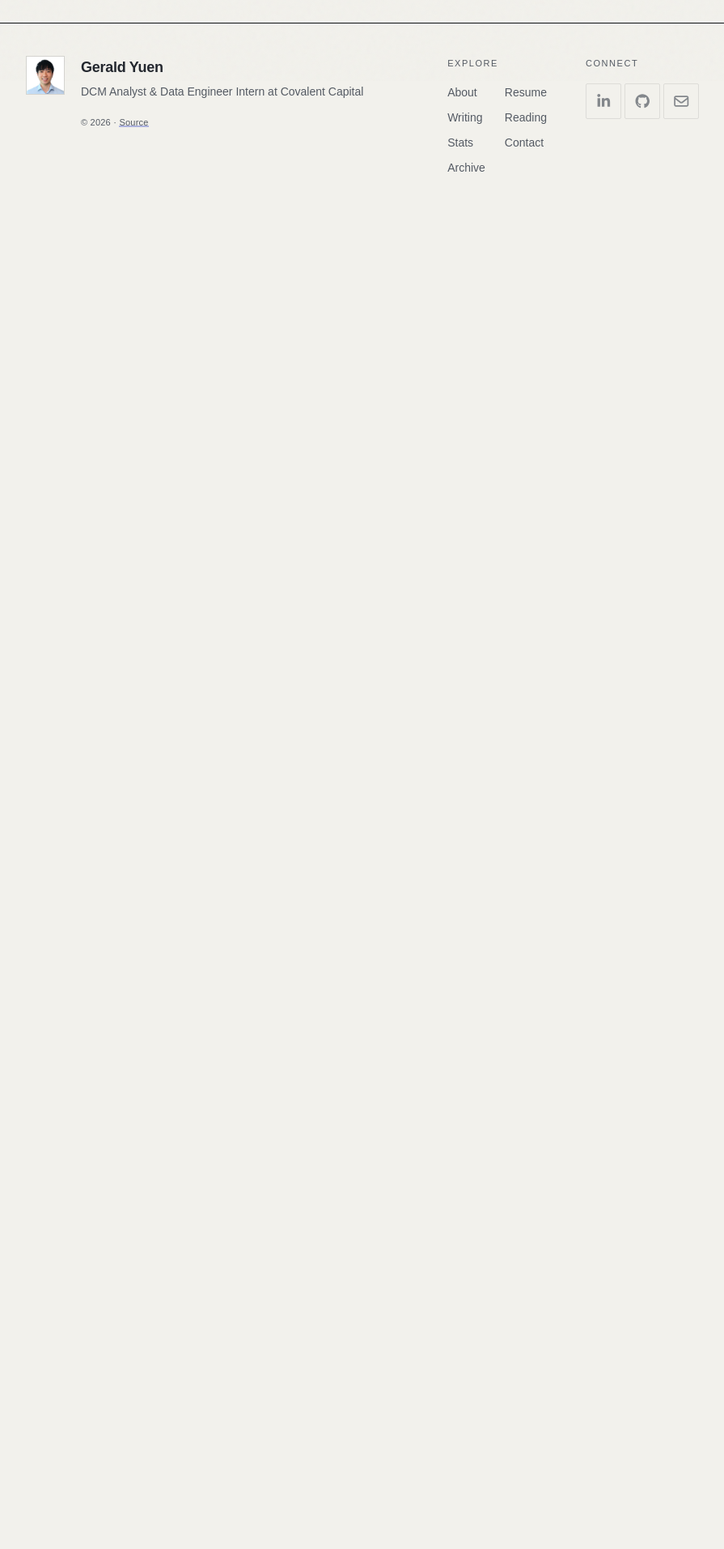
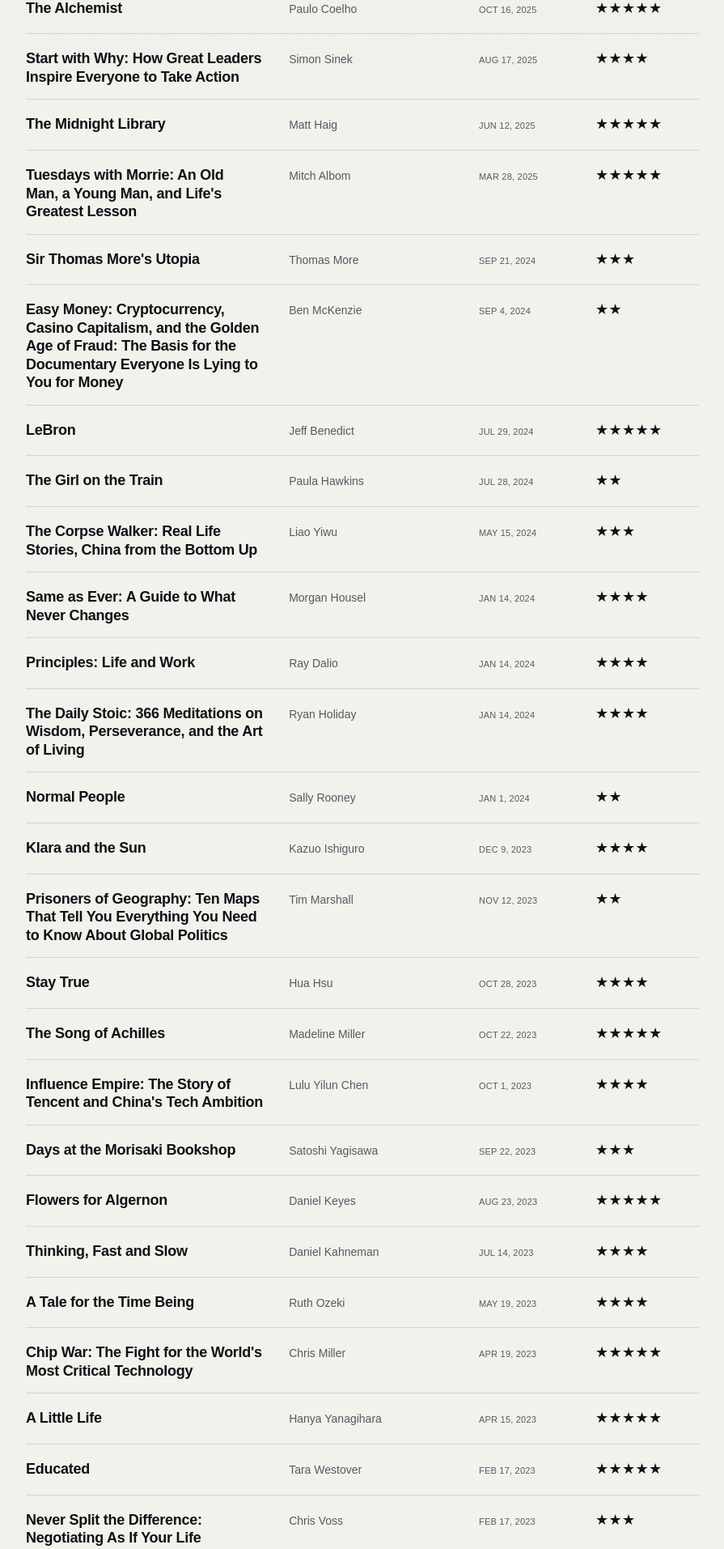
Before and after one commit to Spazzero/Spazzero.github.io, a Next.js app: page /reading in a window 1280 px wide. Shown: the part 700-2613 px from the top of the page at 81% size, without its empty margins (192-1087 px from the left). Before the commit the page ends 951 px from the top, so only its background shows below. Built offline with nearby package versions, Linux system fonts and the light colour scheme; no server answers; a web font is replaced by a local one.

Commit message:
Updated books in "Reading"

```diff
--- a/src/data/reading.ts
+++ b/src/data/reading.ts
@@ -53,6 +53,293 @@
     finished: '2022-01-04',
     rating: 4,
   },
+  {
+    title:
+      'Rich Dad Poor Dad: What the Rich Teach Their Kids About Money—That the Poor and Middle Class Do Not!',
+    author: 'Robert T. Kiyosaki',
+    finished: '2022-01-04',
+    rating: 4,
+  },
+  {
+    title: '12 Rules for Life: An Antidote to Chaos',
+    author: 'Jordan B. Peterson',
+    finished: '2022-01-04',
+    rating: 4,
+  },
+  {
+    title:
+      'The Psychology of Money: Timeless Lessons on Wealth, Greed, and Happiness',
+    author: 'Morgan Housel',
+    finished: '2022-01-04',
+    rating: 5,
+  },
+  {
+    title: 'The Almanack of Naval Ravikant: A Guide to Wealth and Happiness',
+    author: 'Eric Jorgenson',
+    finished: '2022-01-04',
+    rating: 5,
+  },
+  {
+    title: 'Kim Jiyoung, Born 1982',
+    author: 'Cho Nam-Joo',
+    finished: '2022-06-17',
+    rating: 5,
+  },
+  {
+    title: 'The Mountain Is You: Transforming Self-Sabotage Into Self-Mastery',
+    author: 'Brianna Wiest',
+    finished: '2022-03-07',
+    rating: 5,
+  },
+  {
+    title: 'How to Win Friends & Influence People',
+    author: 'Dale Carnegie',
+    finished: '2022-12-21',
+    rating: 4,
+  },
+  {
+    title:
+      'Make Your Bed: Little Things That Can Change Your Life...And Maybe the World',
+    author: 'William H. McRaven',
+    finished: '2022-12-11',
+    rating: 5,
+  },
+  {
+    title: "Can't Hurt Me: Master Your Mind and Defy the Odds",
+    author: 'David Goggins',
+    finished: '2022-12-11',
+    rating: 5,
+  },
+  {
+    title: 'The Old Man of the Moon',
+    author: 'Shen Fu',
+    finished: '2022-08-17',
+    rating: 4,
+  },
+  {
+    title: 'The Winter War',
+    author: 'Philip Teir',
+    finished: '2022-08-17',
+    rating: 4,
+  },
+  {
+    title: 'Educated',
+    author: 'Tara Westover',
+    finished: '2023-02-17',
+    rating: 5,
+  },
+  {
+    title:
+      'Never Split the Difference: Negotiating As If Your Life Depended On It',
+    author: 'Chris Voss',
+    finished: '2023-02-17',
+    rating: 3,
+  },
+  {
+    title:
+      'Bitcoin Billionaires: A True Story of Genius, Betrayal, and Redemption',
+    author: 'Ben Mezrich',
+    finished: '2023-01-23',
+    rating: 4,
+  },
+  {
+    title:
+      "Insane Mode: How Elon Musk's Tesla Sparked an Electric Revolution to End the Age of Oil",
+    author: 'Hamish McKenzie',
+    finished: '2022-12-28',
+    rating: 4,
+  },
+  {
+    title: 'How To Sell Your Way Through Life',
+    author: 'Napoleon Hill',
+    finished: '2022-12-23',
+    rating: 4,
+  },
+  {
+    title: 'Flowers for Algernon',
+    author: 'Daniel Keyes',
+    finished: '2023-08-23',
+    rating: 5,
+  },
+  {
+    title: 'Thinking, Fast and Slow',
+    author: 'Daniel Kahneman',
+    finished: '2023-07-14',
+    rating: 4,
+  },
+  {
+    title: 'A Tale for the Time Being',
+    author: 'Ruth Ozeki',
+    finished: '2023-05-19',
+    rating: 4,
+  },
+  {
+    title: "Chip War: The Fight for the World's Most Critical Technology",
+    author: 'Chris Miller',
+    finished: '2023-04-19',
+    rating: 5,
+  },
+  {
+    title: 'A Little Life',
+    author: 'Hanya Yanagihara',
+    finished: '2023-04-15',
+    rating: 5,
+  },
+  {
+    title:
+      'Prisoners of Geography: Ten Maps That Tell You Everything You Need to Know About Global Politics',
+    author: 'Tim Marshall',
+    finished: '2023-11-12',
+    rating: 2,
+  },
+  {
+    title: 'Stay True',
+    author: 'Hua Hsu',
+    finished: '2023-10-28',
+    rating: 4,
+  },
+  {
+    title: 'The Song of Achilles',
+    author: 'Madeline Miller',
+    finished: '2023-10-22',
+    rating: 5,
+  },
+  {
+    title: "Influence Empire: The Story of Tencent and China's Tech Ambition",
+    author: 'Lulu Yilun Chen',
+    finished: '2023-10-01',
+    rating: 4,
+  },
+  {
+    title: 'Days at the Morisaki Bookshop',
+    author: 'Satoshi Yagisawa',
+    finished: '2023-09-22',
+    rating: 3,
+  },
+  {
+    title: 'The Corpse Walker: Real Life Stories, China from the Bottom Up',
+    author: 'Liao Yiwu',
+    finished: '2024-05-15',
+    rating: 3,
+  },
+  {
+    title: 'Same as Ever: A Guide to What Never Changes',
+    author: 'Morgan Housel',
+    finished: '2024-01-14',
+    rating: 4,
+  },
+  {
+    title: 'Principles: Life and Work',
+    author: 'Ray Dalio',
+    finished: '2024-01-14',
+    rating: 4,
+  },
+  {
+    title:
+      'The Daily Stoic: 366 Meditations on Wisdom, Perseverance, and the Art of Living',
+    author: 'Ryan Holiday',
+    finished: '2024-01-14',
+    rating: 4,
+  },
+  {
+    title: 'Normal People',
+    author: 'Sally Rooney',
+    finished: '2024-01-01',
+    rating: 2,
+  },
+  {
+    title: 'Klara and the Sun',
+    author: 'Kazuo Ishiguro',
+    finished: '2023-12-09',
+    rating: 4,
+  },
+  {
+    title:
+      "Tuesdays with Morrie: An Old Man, a Young Man, and Life's Greatest Lesson",
+    author: 'Mitch Albom',
+    finished: '2025-03-28',
+    rating: 5,
+  },
+  {
+    title: "Sir Thomas More's Utopia",
+    author: 'Thomas More',
+    finished: '2024-09-21',
+    rating: 3,
+  },
+  {
+    title:
+      'Easy Money: Cryptocurrency, Casino Capitalism, and the Golden Age of Fraud: The Basis for the Documentary Everyone Is Lying to You for Money',
+    author: 'Ben McKenzie',
+    finished: '2024-09-04',
+    rating: 2,
+  },
+  {
+    title: 'LeBron',
+    author: 'Jeff Benedict',
+    finished: '2024-07-29',
+    rating: 5,
+  },
+  {
+    title: 'The Girl on the Train',
+    author: 'Paula Hawkins',
+    finished: '2024-07-28',
+    rating: 2,
+  },
+  {
+    title: 'A Little History of Economics',
+    author: 'Niall Kishtainy',
+    finished: '2025-12-07',
+    rating: 5,
+  },
+  {
+    title: 'Animal Farm',
+    author: 'George Orwell',
+    finished: '2025-11-22',
+    rating: 5,
+  },
+  {
+    title: 'The Big Short: Inside the Doomsday Machine',
+    author: 'Michael Lewis',
+    finished: '2025-10-21',
+    rating: 4,
+  },
+  {
+    title: 'The Alchemist',
+    author: 'Paulo Coelho',
+    finished: '2025-10-16',
+    rating: 5,
+  },
+  {
+    title: 'Start with Why: How Great Leaders Inspire Everyone to Take Action',
+    author: 'Simon Sinek',
+    finished: '2025-08-17',
+    rating: 4,
+  },
+  {
+    title: 'The Midnight Library',
+    author: 'Matt Haig',
+    finished: '2025-06-12',
+    rating: 5,
+  },
+  {
+    title:
+      "The Thinking Machine: Jensen Huang, Nvidia, and the World's Most Coveted Microchip",
+    author: 'Stephen Richard Witt',
+    finished: '2026-01-21',
+    rating: 5,
+  },
+  {
+    title: 'The Kite Runner',
+    author: 'Khaled Hosseini',
+    finished: '2026-01-02',
+    rating: 5,
+  },
+  {
+    title: 'The Great Gatsby',
+    author: 'F. Scott Fitzgerald',
+    finished: '2025-12-22',
+    rating: 4,
+  },
 ];
 
 export default data;
```
